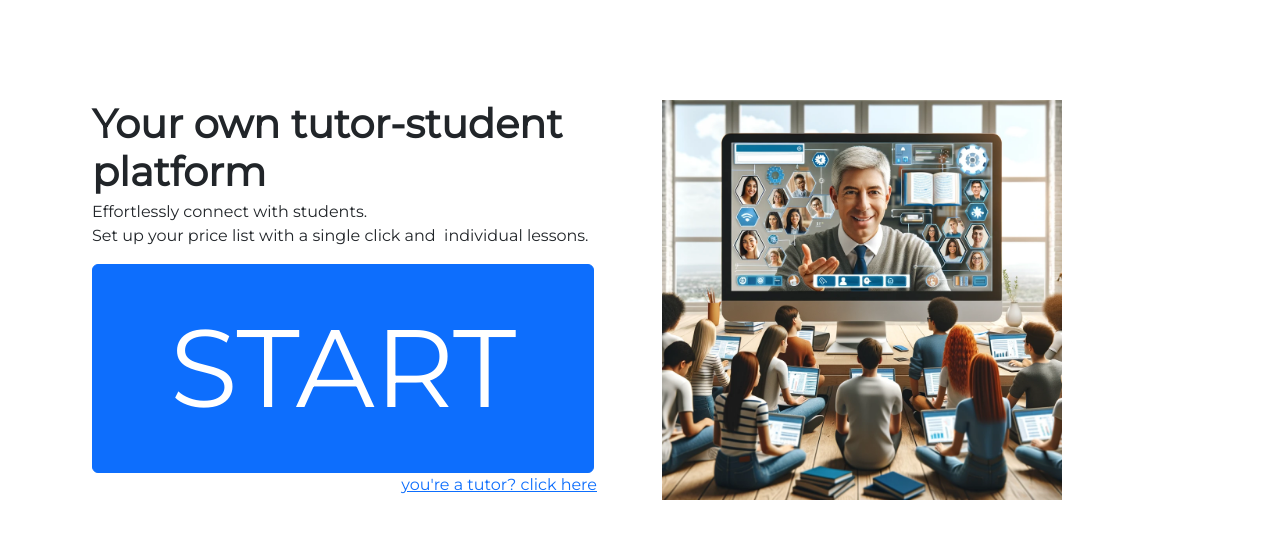
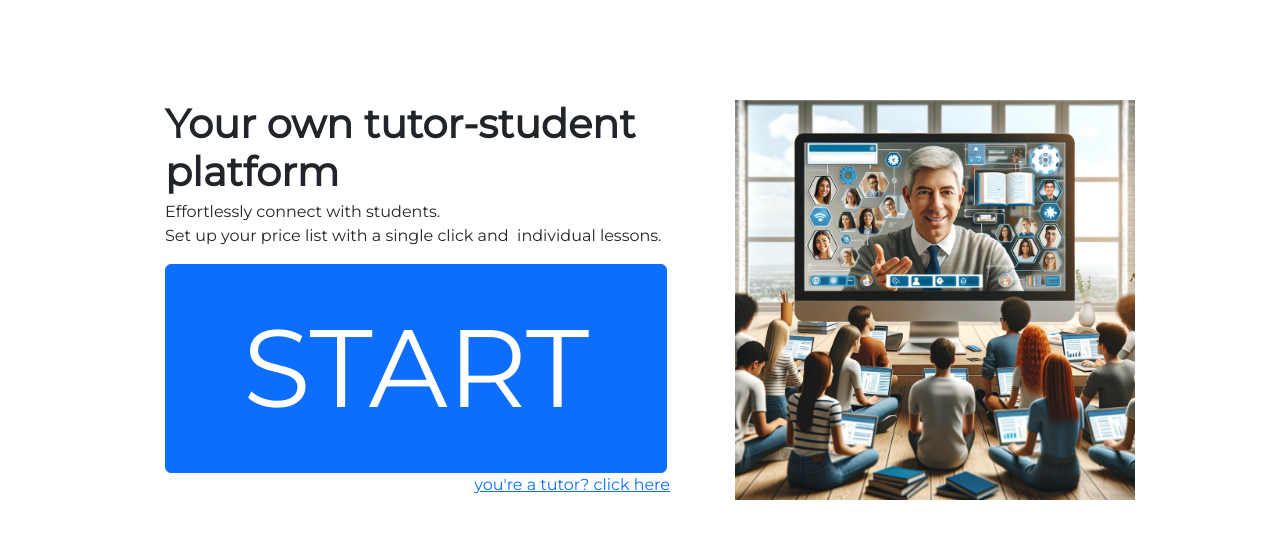
Before and after one commit to szyjankowski/tutorApp, a Django app: page / in a window 1280 px wide. Shown: the part 63-602 px from the top of the page. Run offline with Django 4.2, Linux system fonts and the light colour scheme; some libraries are stand-ins or nearby versions.

Commit message:
feat: add landing page with css

```diff
--- /dev/null
+++ b/app/templates/app/base-home.html
@@ -0,0 +1,20 @@
+{% load static %}
+<!DOCTYPE html>
+<html lang="en">
+<head>
+    <meta charset="utf-8">
+    <meta name="viewport" content="width=device-width, initial-scale=1.0, shrink-to-fit=no">
+    <link rel="stylesheet" href="{% static 'assets/bootstrap/css/bootstrap.min.css' %}">
+    <link rel="stylesheet" href="https://fonts.googleapis.com/css?family=Montserrat&amp;display=swap">
+    <link rel="stylesheet" href="https://fonts.googleapis.com/css?family=Noto+Sans&amp;display=swap">
+    <link rel="stylesheet" href="{% static 'assets/fonts/font-awesome.min.css' %}">
+    <link rel="stylesheet" href="{% static 'assets/css/Gamanet_Sidebar_v1.css' %}">
+    <link rel="stylesheet" href="{% static 'assets/css/Navbar-With-Button-icons.css' %}">
+    <link rel="stylesheet" href="{% static 'assets/css/Responsive-Active-Navbar.css' %}">
+    <title>tutorApp</title>
+    {% block head %}{% endblock %}
+</head>
+<body>
+{% block content%}{% endblock %}
+</body>
+</html>
--- a/app/templates/app/index.html
+++ b/app/templates/app/index.html
@@ -1,20 +1,8 @@
+{% extends "app/base-home.html" %}
 {% load static %}
-<!DOCTYPE html>
-<html data-bs-theme="light" lang="en">
 
-<head>
-    <meta charset="utf-8">
-    <meta name="viewport" content="width=device-width, initial-scale=1.0, shrink-to-fit=no">
-    <title>tutorApp</title>
-    <link rel="stylesheet" href="{% static 'assets/bootstrap/css/bootstrap.min.css' %}">
-    <link rel="stylesheet" href="https://fonts.googleapis.com/css?family=Montserrat&amp;display=swap">
-    <link rel="stylesheet" href="https://fonts.googleapis.com/css?family=Noto+Sans&amp;display=swap">
-    <link rel="stylesheet" href="{% static 'assets/fonts/font-awesome.min.css' %}">
-    <link rel="stylesheet" href="{% static 'assets/css/Gamanet_Sidebar_v1.css' %}">
-    <link rel="stylesheet" href="{% static 'assets/css/Navbar-With-Button-icons.css' %}">
-    <link rel="stylesheet" href="{% static 'assets/css/Responsive-Active-Navbar.css' %}">
-</head>
 
+{% block content %}
 <body style="font-family: Montserrat, sans-serif;">
     <nav class="navbar navbar-expand-custom navbar-mainbg"><a class="navbar-brand navbar-logo" href="#">tutorApp</a><button class="navbar-toggler" type="button" data-bs-toggle="collapse" data-bs-target="#navbarSupportedContent" aria-controls="navbarSupportedContent" aria-expanded="false" aria-bs-label="Toggle navigation"><i class="fa fa-star fas fa-bars text-white"></i></button>
         <div class="d-lg-flex justify-content-lg-end collapse navbar-collapse" id="navbarSupportedContent">
@@ -28,14 +16,13 @@
             <div class="col">
                 <h1 style="height: 92px;width: 471px;"><strong>Your own tutor-student</strong><br><strong>platform</strong></h1>
                 <p style="width: 500px;">Effortlessly connect with students.<br>Set up your price list with a single click and&nbsp; individual lessons.</p><button class="btn btn-primary" type="button" style="height: 209px;width: 502.1406px;font-size: 110px;">START</button><a href="#">
-                    <p style="text-align: right;margin-right: 41px;">you're a tutor? click here</p>
+                    <p style="text-align: right;margin-right: 41px;width: 505px;">you're a tutor? click here</p>
                 </a>
             </div>
-            <div class="col"><img id="landpage-img-welcome" width="100" height="80" style="height: 400px;width: 400px;" src="{% static 'assets/img/0d226515-0eba-41fd-b988-aaa92ada34e7.webp' %}"></div>
+            <div class="col"><img id="landpage-img-welcome" src="{% static 'assets/img/0d226515-0eba-41fd-b988-aaa92ada34e7.webp' %}"></div>
         </div>
     </div>
     <script src="{% static 'assets/bootstrap/js/bootstrap.min.js' %}"></script>
     <script src="{% static 'assets/js/Responsive-Active-Navbar-script.js' %}"></script>
 </body>
-
-</html>
+{% endblock %}
--- a/static/assets/css/Gamanet_Sidebar_v1.css
+++ b/static/assets/css/Gamanet_Sidebar_v1.css
@@ -150,8 +150,6 @@ section {
 }
 
 #pfp-img {
-  /*max-width: 100%;*/
-  max-height: 100%;
   max-height: 100px;
   max-width: 100px;
 }
@@ -174,10 +172,15 @@ section {
 }
 
 .container {
+  display: flex;
+  justify-content: center;
+  align-items: center;
   margin-top: 100px;
   margin-left: 80px;
   margin-right: 80px;
 }
 
 #landpage-img-welcome {
+    height: 400px;
+    width: 400px;
 }
```
